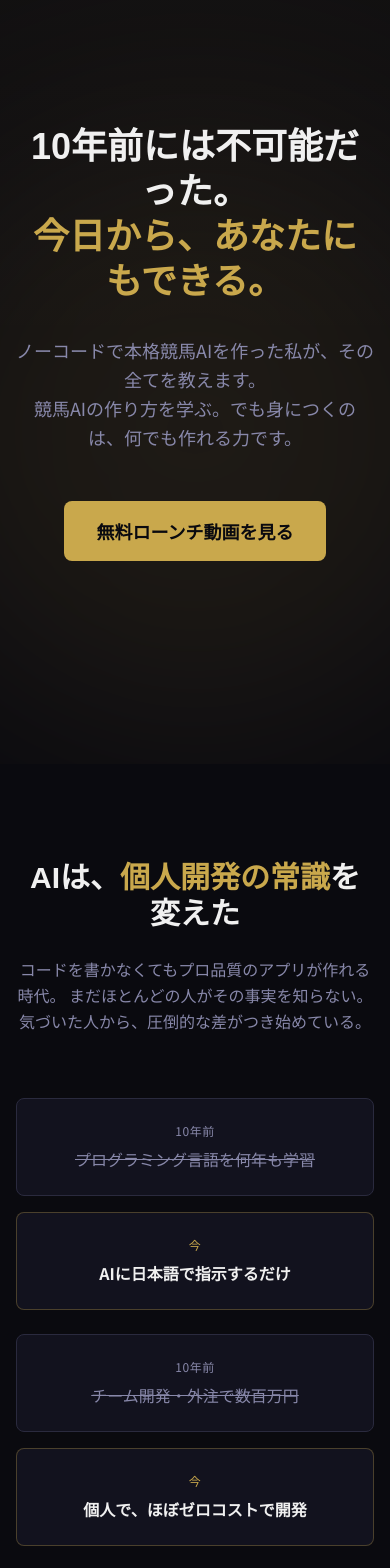
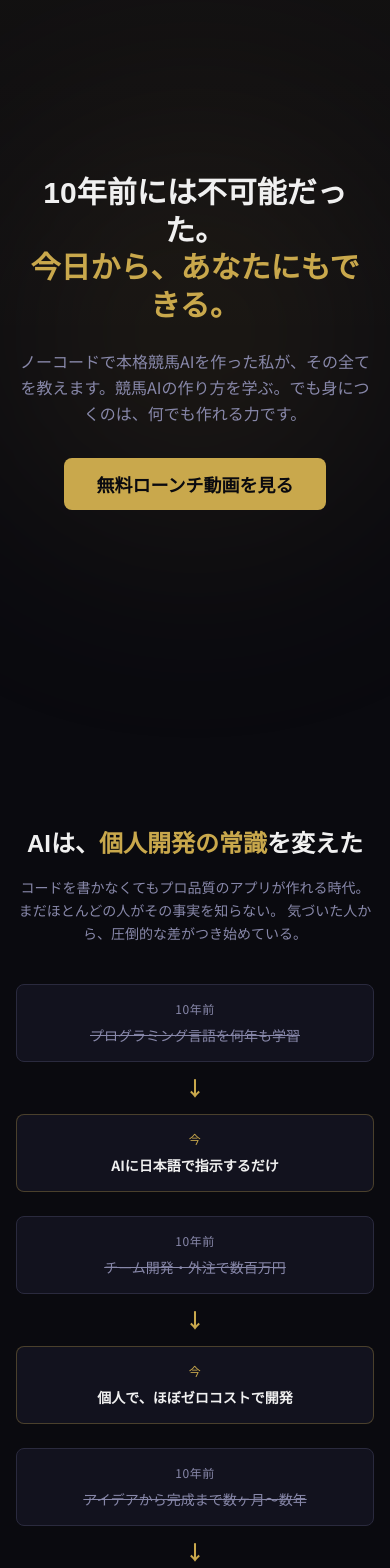
Before and after one commit to jinjinsansan/dlc, a Next.js app: page / in a window 390 px wide. Shown: the part 80-1648 px from the top of the page. Built offline with nearby package versions, Linux system fonts and the light colour scheme.

Commit message:
Responsive optimization: mobile-first breakpoints, dvh, padding, arrow fallback
Co-authored-by: factory-droid[bot] <138933559+factory-droid[bot]@users.noreply.github.com>

```diff
--- a/src/components/layout/Footer.tsx
+++ b/src/components/layout/Footer.tsx
@@ -2,8 +2,8 @@ import Link from "next/link";
 
 export default function Footer() {
   return (
-    <footer className="bg-surface border-t border-border py-12">
-      <div className="max-w-7xl mx-auto px-4">
+    <footer className="bg-surface border-t border-border py-8 sm:py-12">
+      <div className="max-w-7xl mx-auto px-4 sm:px-6 lg:px-8">
         <div className="grid md:grid-cols-3 gap-8 mb-8">
           <div>
             <h3 className="font-serif text-lg font-bold text-primary mb-4">
--- a/src/components/layout/Header.tsx
+++ b/src/components/layout/Header.tsx
@@ -9,7 +9,7 @@ export default function Header() {
 
   return (
     <header className="fixed top-0 w-full z-50 bg-bg/80 backdrop-blur-md border-b border-border">
-      <div className="max-w-7xl mx-auto px-4 h-16 flex items-center justify-between">
+      <div className="max-w-7xl mx-auto px-4 sm:px-6 lg:px-8 h-14 sm:h-16 flex items-center justify-between">
         <Link href="/" className="font-serif text-xl font-bold text-primary">
           Dlogic Academy
         </Link>
--- a/src/components/sections/CTASection.tsx
+++ b/src/components/sections/CTASection.tsx
@@ -11,10 +11,10 @@ export default function CTASection() {
   }月${deadlineDate.getDate()}日`;
 
   return (
-    <section className="py-24 px-4 relative overflow-hidden">
+    <section className="py-16 sm:py-24 px-4 sm:px-6 lg:px-8 relative overflow-hidden">
       <div className="absolute inset-0 bg-gradient-to-t from-primary/5 via-transparent to-transparent" />
       <div className="relative z-10 max-w-3xl mx-auto text-center">
-        <h2 className="font-serif text-3xl md:text-4xl font-bold mb-6">
+        <h2 className="font-serif text-2xl sm:text-3xl md:text-4xl font-bold mb-6">
           さあ、<span className="text-primary">作れる側の人間</span>になろう
         </h2>
         {isOpen ? (
--- a/src/components/sections/CurriculumSection.tsx
+++ b/src/components/sections/CurriculumSection.tsx
@@ -35,12 +35,12 @@ export default function CurriculumSection() {
   ];
 
   return (
-    <section id="curriculum" className="py-24 px-4 bg-surface/50">
+    <section id="curriculum" className="py-16 sm:py-24 px-4 sm:px-6 lg:px-8 bg-surface/50">
       <div className="max-w-3xl mx-auto">
-        <h2 className="font-serif text-3xl md:text-4xl font-bold text-center mb-4">
+        <h2 className="font-serif text-2xl sm:text-3xl md:text-4xl font-bold text-center mb-4">
           <span className="text-primary">8週間</span>で、あなたは変わる
         </h2>
-        <p className="text-text-muted text-center mb-16">
+        <p className="text-text-muted text-sm sm:text-base text-center mb-10 sm:mb-16">
           実践重視のカリキュラムで、ゼロからプロダクト完成まで導きます
         </p>
 
--- a/src/components/sections/EraChangeSection.tsx
+++ b/src/components/sections/EraChangeSection.tsx
@@ -15,12 +15,12 @@ export default function EraChangeSection() {
   ];
 
   return (
-    <section className="py-24 px-4">
+    <section className="py-16 sm:py-24 px-4 sm:px-6 lg:px-8">
       <div className="max-w-5xl mx-auto">
-        <h2 className="font-serif text-3xl md:text-4xl font-bold text-center mb-6">
+        <h2 className="font-serif text-2xl sm:text-3xl md:text-4xl font-bold text-center mb-4 sm:mb-6">
           AIは、<span className="text-primary">個人開発の常識</span>を変えた
         </h2>
-        <p className="text-text-muted text-center max-w-2xl mx-auto mb-16 leading-relaxed">
+        <p className="text-text-muted text-sm sm:text-base text-center max-w-2xl mx-auto mb-10 sm:mb-16 leading-relaxed">
           コードを書かなくてもプロ品質のアプリが作れる時代。
           まだほとんどの人がその事実を知らない。
           気づいた人から、圧倒的な差がつき始めている。
@@ -30,22 +30,23 @@ export default function EraChangeSection() {
           {comparisons.map((item, i) => (
             <div
               key={i}
-              className="grid md:grid-cols-[1fr_auto_1fr] gap-4 items-center"
+              className="grid md:grid-cols-[1fr_auto_1fr] gap-3 sm:gap-4 items-center"
             >
-              <div className="bg-surface border border-border rounded-lg p-6 text-center">
+              <div className="bg-surface border border-border rounded-lg p-4 sm:p-6 text-center">
                 <div className="text-text-muted text-xs mb-2 uppercase tracking-wider">
                   10年前
                 </div>
-                <p className="text-text-muted line-through">{item.before}</p>
+                <p className="text-text-muted text-sm sm:text-base line-through">{item.before}</p>
               </div>
-              <div className="text-primary text-2xl font-bold hidden md:block">
-                →
+              <div className="text-primary text-xl sm:text-2xl font-bold text-center md:block">
+                <span className="hidden md:inline">→</span>
+                <span className="md:hidden">↓</span>
               </div>
-              <div className="bg-surface border border-primary/30 rounded-lg p-6 text-center">
+              <div className="bg-surface border border-primary/30 rounded-lg p-4 sm:p-6 text-center">
                 <div className="text-primary text-xs mb-2 uppercase tracking-wider">
                   今
                 </div>
-                <p className="text-text-main font-bold">{item.after}</p>
+                <p className="text-text-main text-sm sm:text-base font-bold">{item.after}</p>
               </div>
             </div>
           ))}
--- a/src/components/sections/FAQSection.tsx
+++ b/src/components/sections/FAQSection.tsx
@@ -30,12 +30,12 @@ const faqItems = [
 
 export default function FAQSection() {
   return (
-    <section id="faq" className="py-24 px-4 bg-surface/50">
+    <section id="faq" className="py-16 sm:py-24 px-4 sm:px-6 lg:px-8 bg-surface/50">
       <div className="max-w-3xl mx-auto">
-        <h2 className="font-serif text-3xl md:text-4xl font-bold text-center mb-4">
+        <h2 className="font-serif text-2xl sm:text-3xl md:text-4xl font-bold text-center mb-4">
           よくある<span className="text-primary">質問</span>
         </h2>
-        <p className="text-text-muted text-center mb-12">
+        <p className="text-text-muted text-sm sm:text-base text-center mb-8 sm:mb-12">
           お申し込み前に気になる点をご確認ください
         </p>
         <Accordion items={faqItems} />
--- a/src/components/sections/HeroSection.tsx
+++ b/src/components/sections/HeroSection.tsx
@@ -2,23 +2,23 @@ import Button from "@/components/ui/Button";
 
 export default function HeroSection() {
   return (
-    <section className="relative flex flex-col items-center justify-center min-h-screen px-4 text-center overflow-hidden">
+    <section className="relative flex flex-col items-center justify-center min-h-[100dvh] px-4 sm:px-6 lg:px-8 text-center overflow-hidden">
       {/* Background gradient effect */}
       <div className="absolute inset-0 bg-gradient-to-b from-primary/5 via-transparent to-transparent" />
-      <div className="absolute top-1/4 left-1/2 -translate-x-1/2 w-[600px] h-[600px] bg-primary/10 rounded-full blur-[120px]" />
+      <div className="absolute top-1/4 left-1/2 -translate-x-1/2 w-[400px] h-[400px] sm:w-[600px] sm:h-[600px] bg-primary/10 rounded-full blur-[120px]" />
 
-      <div className="relative z-10">
-        <h1 className="font-serif text-4xl md:text-6xl lg:text-7xl font-bold mb-8 leading-tight">
+      <div className="relative z-10 max-w-4xl mx-auto">
+        <h1 className="font-serif text-3xl sm:text-4xl md:text-6xl lg:text-7xl font-bold mb-6 sm:mb-8 leading-tight">
           10年前には不可能だった。
           <br />
           <span className="text-primary">今日から、あなたにもできる。</span>
         </h1>
-        <p className="text-text-muted text-lg md:text-xl max-w-2xl mx-auto mb-12 leading-relaxed">
+        <p className="text-text-muted text-base sm:text-lg md:text-xl max-w-2xl mx-auto mb-8 sm:mb-12 leading-relaxed">
           ノーコードで本格競馬AIを作った私が、その全てを教えます。
-          <br />
+          <br className="hidden sm:inline" />
           競馬AIの作り方を学ぶ。でも身につくのは、何でも作れる力です。
         </p>
-        <Button href="/launch/episode/1" className="text-lg py-4 px-12">
+        <Button href="/launch/episode/1" className="text-base sm:text-lg py-3 sm:py-4 px-8 sm:px-12">
           無料ローンチ動画を見る
         </Button>
       </div>
```
Also changed, not shown: src/components/sections/AboutSection.tsx (+4 -4 lines), src/components/sections/AchievementSection.tsx (+4 -4 lines), src/components/sections/PricingSection.tsx (+4 -4 lines).
